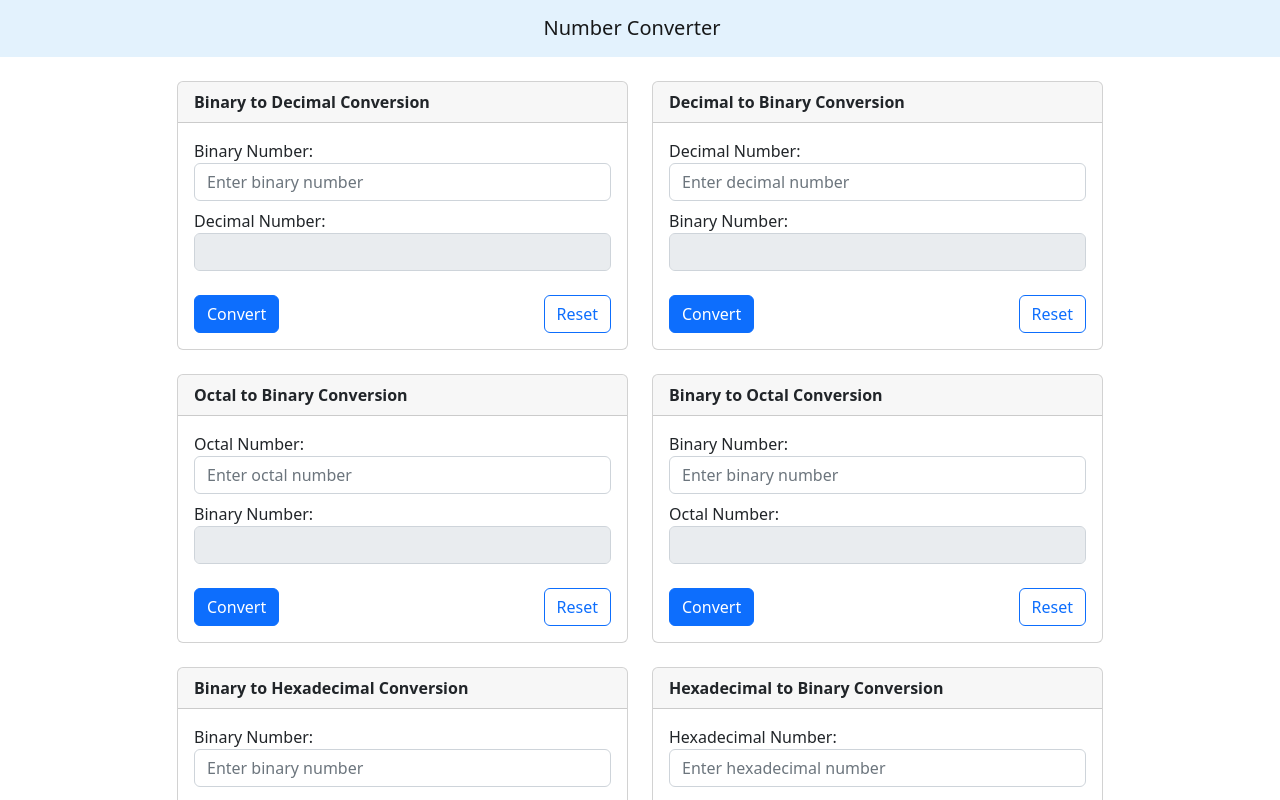
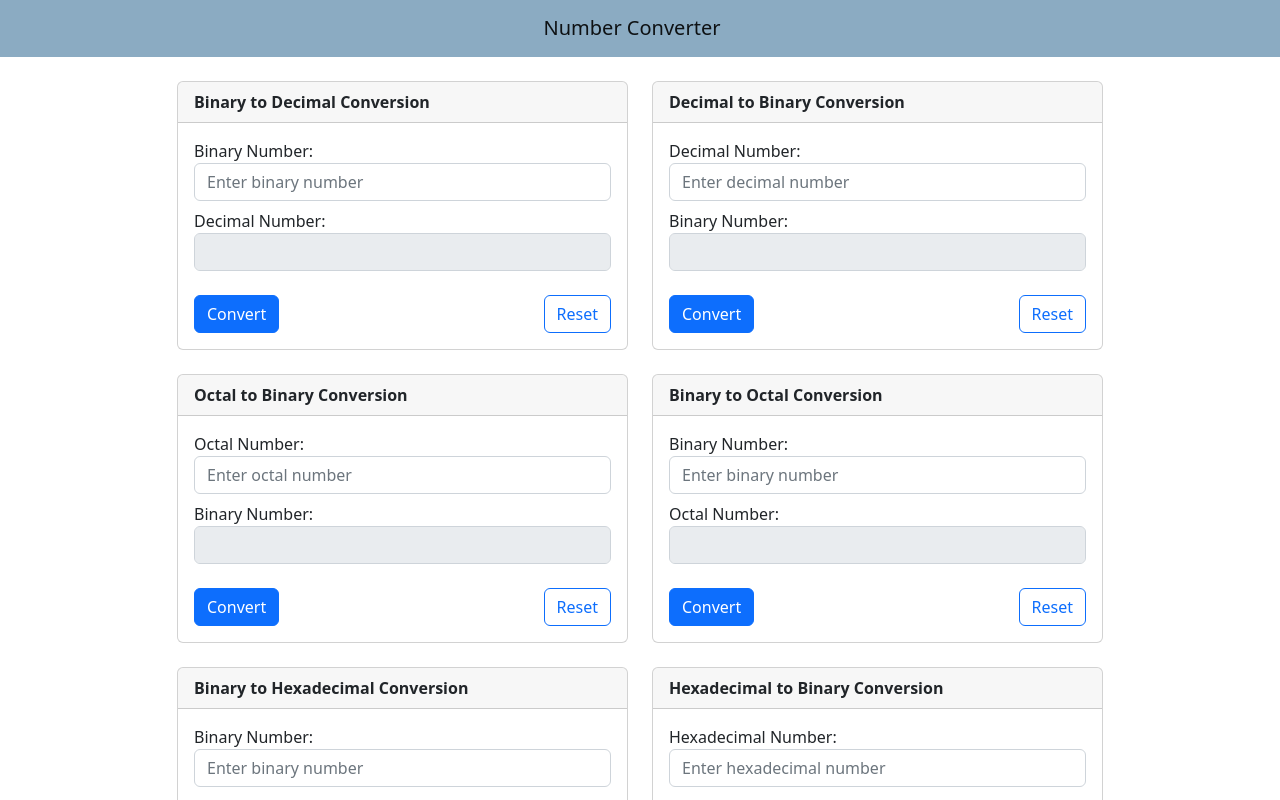
Before and after one commit to jow5445/number-system, a React (Create React App) app: page / in a window 1280 px wide. Shown: the top 800 px of the page. Built offline with nearby package versions, Linux system fonts and the light colour scheme; the HTML template or start-up script is replaced by a standard one.

Commit message:
update header coloer

```diff
--- a/src/components/Header.js
+++ b/src/components/Header.js
@@ -4,7 +4,7 @@ const Header = () => {
   return (
     <nav
       className="navbar p-3 justify-content-center"
-      style={{ backgroundColor: "#e3f2fd" }}
+      style={{ backgroundColor: "#8babc2" }}
     >
       <div className="nav-item">
         <span className="navbar-brand h1">Number Converter</span>
```
